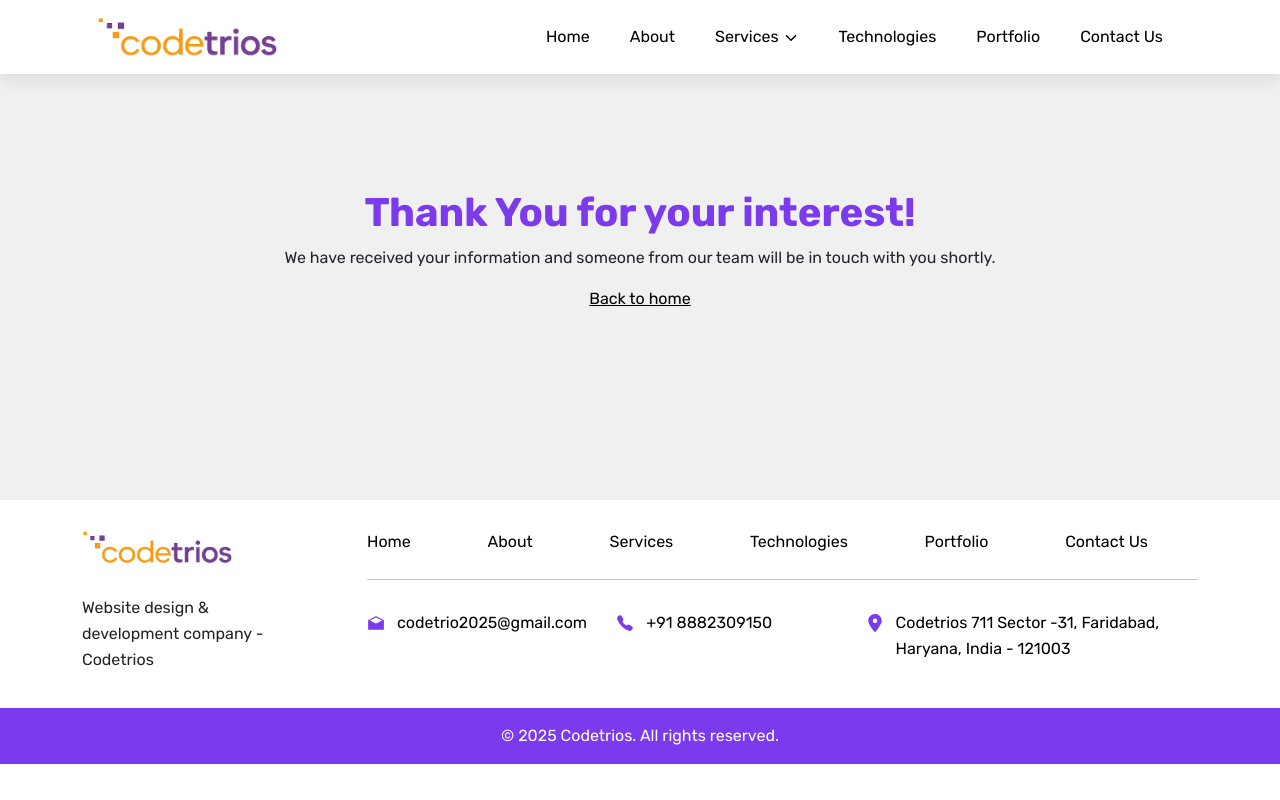
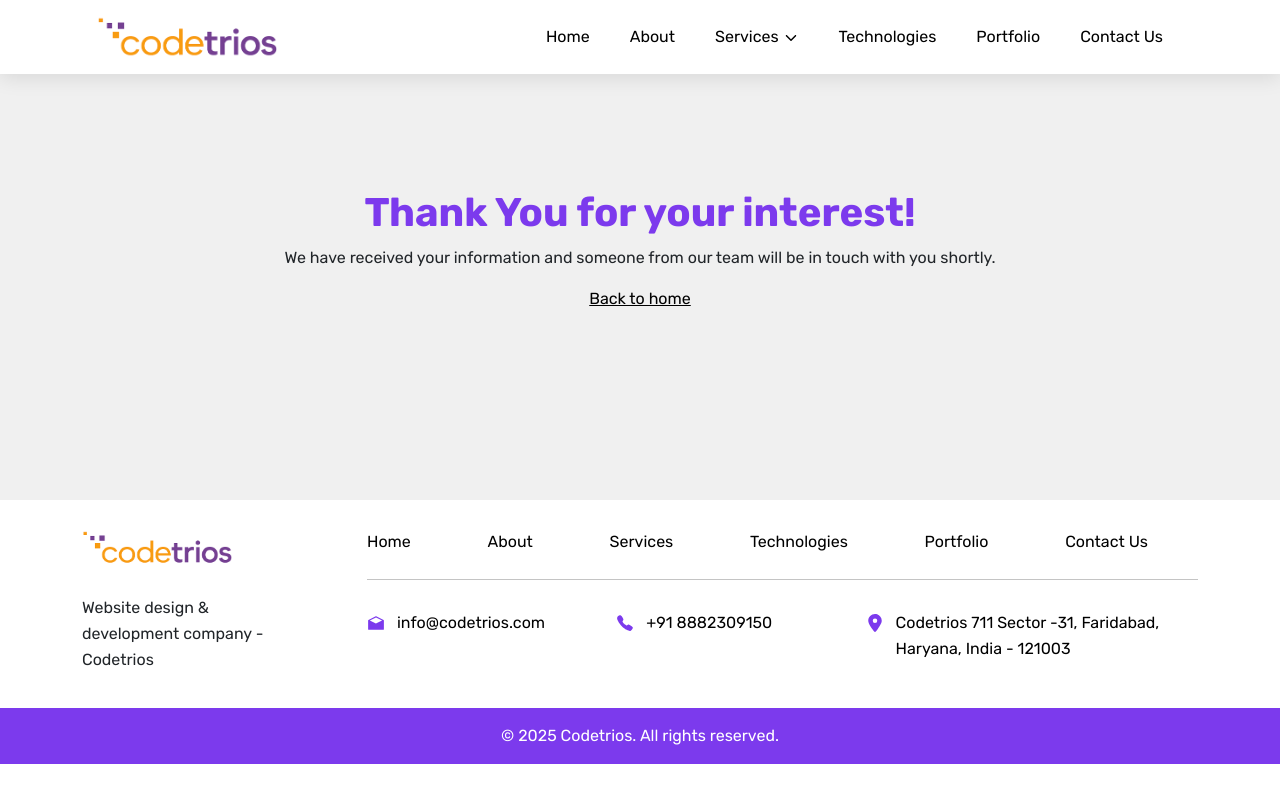
Before and after one commit to codetrios2025/codetrios-profile, a React (Vite) app in the folder frontend/: page /thank-you in a window 1280 px wide. Built offline with nearby package versions, Linux system fonts and the light colour scheme.

Commit message:
mail change

```diff
--- a/frontend/src/Components/Common/Footer.jsx
+++ b/frontend/src/Components/Common/Footer.jsx
@@ -58,9 +58,7 @@ const Footer = () => {
               <div className={Style.address}>
                 <p>
                   <IoMailOpenSharp className={Style.icon} />
-                  <Link to="mailto:codetrio2025@gmail.com">
-                    codetrio2025@gmail.com
-                  </Link>
+                  <Link to="mailto:info@codetrios.com">info@codetrios.com</Link>
                 </p>
                 <p>
                   <IoCall className={Style.icon} />{" "}
@@ -69,7 +67,7 @@ const Footer = () => {
                 <p>
                   <FaLocationDot className={Style.icon} />{" "}
                   <span>
-                    Codetrios 711 Sector -31, Faridabad, Haryana, India - 121003
+                    Codetrios 711 Sector -31, Faridabad,<br/> Haryana, India - 121003
                   </span>
                 </p>
               </div>
--- a/frontend/src/Components/HomeRoute/About.jsx
+++ b/frontend/src/Components/HomeRoute/About.jsx
@@ -17,7 +17,7 @@ const AboutUs = ({data}) =>{
                 <Row>
                     <Col md={6}>
                         <figure data-aos="fade-up">
-                            <img src={webImage} className='imgFull' alt='' width="1747" height="1334" />
+                            <img src={webImage} className='imgFull' alt='Full-Stack Web Development that Drives Business Growth' width="1747" height="1334" />
                         </figure>
                     </Col>
                     <Col md={6}>
--- a/frontend/src/Components/HomeRoute/Banner.jsx
+++ b/frontend/src/Components/HomeRoute/Banner.jsx
@@ -18,7 +18,7 @@ const HomeBanner = ({data}) =>{
         }
     return(
         <div className={Style.heroBanner}>
-            <img src={HeroImage} alt="We Build Modern Web Experiences" width="2400" height="1122" className={Style.imgResponsive} />
+            <img src={HeroImage} alt="We Build Modern Web Experiences That Scale" width="2400" height="1122" className={Style.imgResponsive} />
             <div className={Style.content}>
                 <Container>
                     <Row>
--- a/frontend/src/Components/Pages/ContactUsPage.jsx
+++ b/frontend/src/Components/Pages/ContactUsPage.jsx
@@ -33,8 +33,8 @@ const ContactUsPage = () => {
                   </h3>
                   <p data-aos="fade-up" data-aos-delay="200">
                     <IoMailOpenSharp className={Style.icon} />
-                    <Link to="mailto:codetrio2025@gmail.com">
-                      codetrio2025@gmail.com
+                    <Link to="mailto:info@codetrios.com">
+                      info@codetrios.com
                     </Link>
                   </p>
                   <p data-aos="fade-up" data-aos-delay="300">
@@ -44,7 +44,7 @@ const ContactUsPage = () => {
                   <p data-aos="fade-up" data-aos-delay="400">
                     <FaLocationDot className={Style.icon} />{" "}
                     <span>
-                      Codetrios 711 Sector -31, Faridabad, Haryana, India
+                      Codetrios 711 Sector -31, Faridabad, <br/>Haryana, India
                       -121003
                     </span>
                   </p>
```
